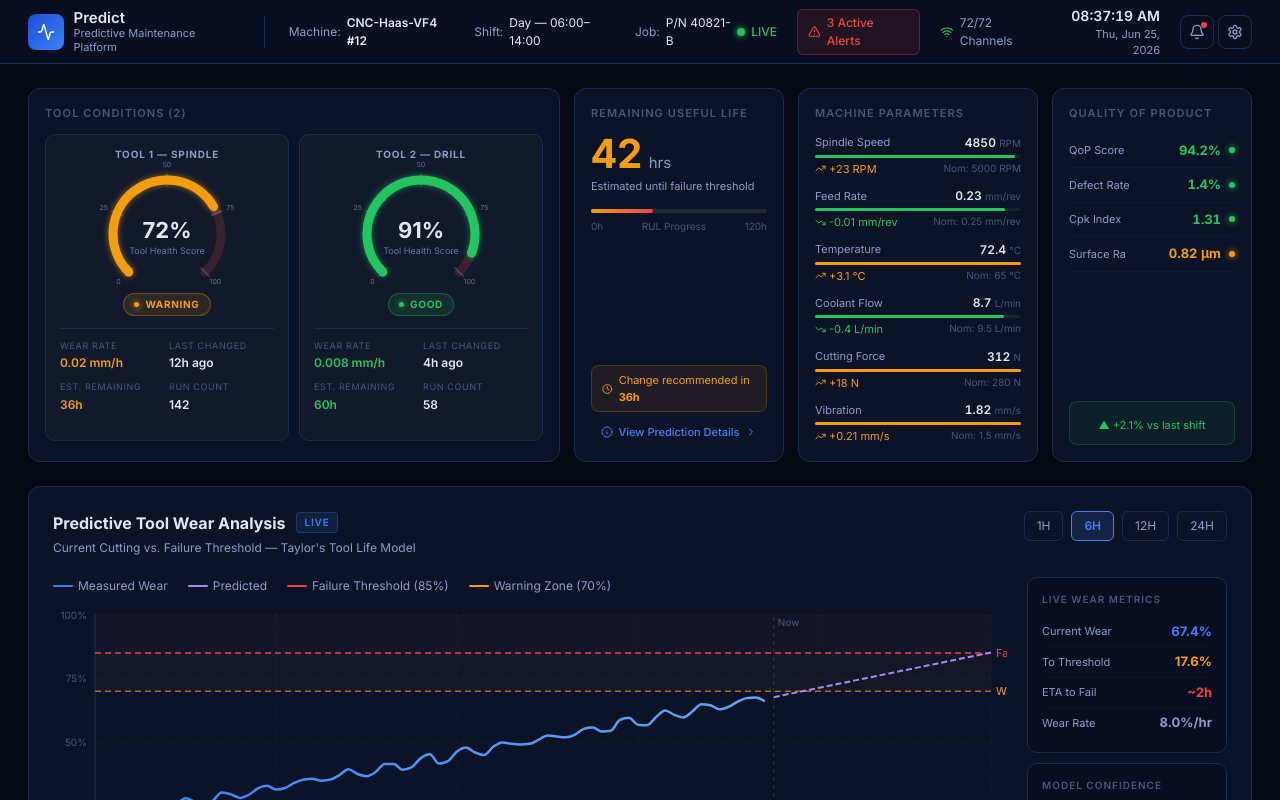
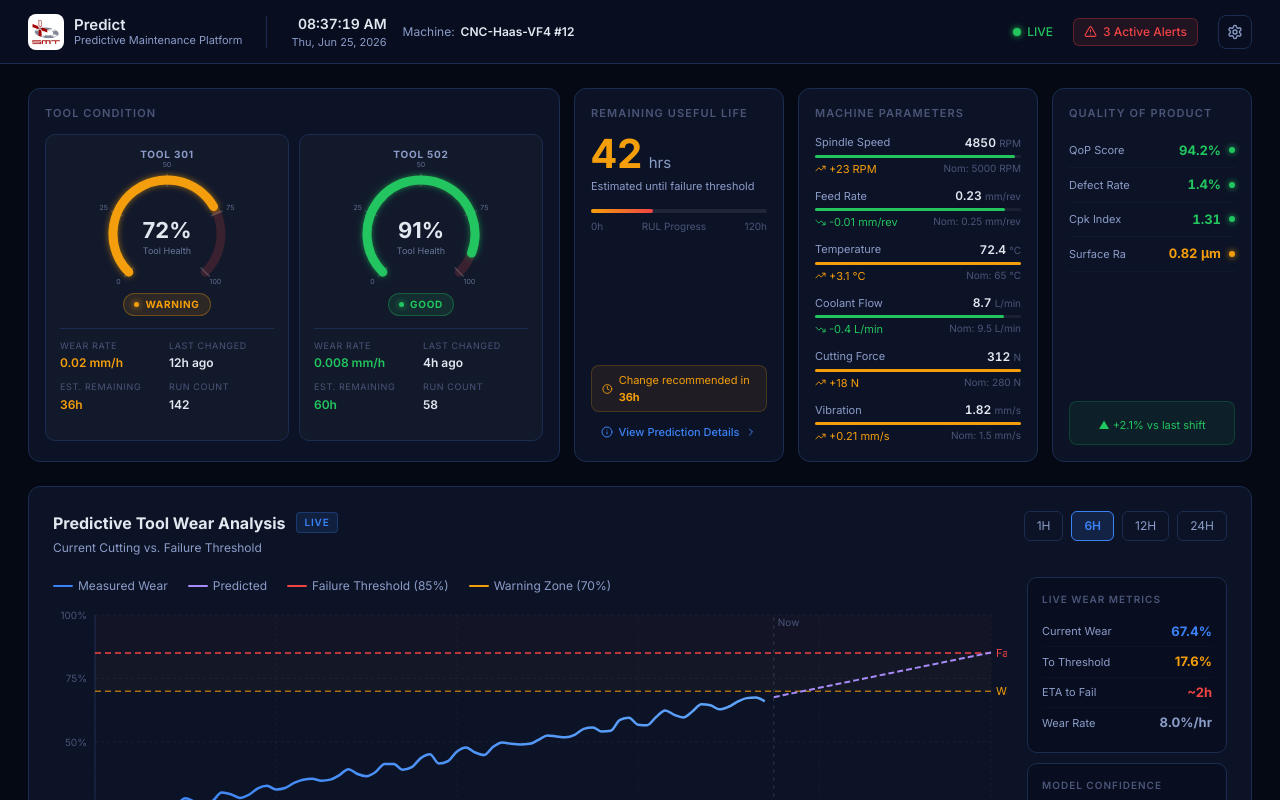
Before and after one commit to Rainyishx/pdm_dashboard, a React (Vite) app: page / in a window 1280 px wide. Shown: the top 800 px of the page. Built offline with nearby package versions, Linux system fonts and the light colour scheme.

Commit message:
header updates

```diff
--- a/src/app/components/Header.tsx
+++ b/src/app/components/Header.tsx
@@ -27,8 +27,16 @@ export function Header() {
     <header style={{ background: C.bg, borderBottom: `1px solid ${C.border}`, padding: '0 28px', height: 64, display: 'flex', alignItems: 'center', justifyContent: 'space-between', position: 'sticky', top: 0, zIndex: 100 }}>
       <div style={{ display: 'flex', alignItems: 'center', gap: 16 }}>
         <div style={{ display: 'flex', alignItems: 'center', gap: 10 }}>
-          <div style={{ width: 36, height: 36, borderRadius: 8, background: 'linear-gradient(135deg, #1d4ed8 0%, #3b82f6 100%)', display: 'flex', alignItems: 'center', justifyContent: 'center' }}>
-            <Activity size={18} color="#fff" />
+          <div style={{ width: 36, height: 36, borderRadius: 8, display: 'flex', alignItems: 'center', justifyContent: 'center', overflow: 'hidden' }}>
+            <img
+              src="src\Images\images.png"
+              alt="Custom Logo"
+              style={{
+                width: '100%',
+                height: '100%',
+                objectFit: 'cover'
+              }}
+            />
           </div>
           <div>
             <div style={{ color: C.text, fontSize: 15, fontWeight: 600, lineHeight: 1.2 }}>Predict</div>
@@ -36,17 +44,15 @@ export function Header() {
           </div>
         </div>
         <div style={{ width: 1, height: 32, background: C.border, margin: '0 8px' }} />
+
+        <div style={{ textAlign: 'right' }}>
+          <div style={{ fontSize: 14, color: C.text, fontWeight: 600, fontVariantNumeric: 'tabular-nums' }}>{timeStr}</div>
+          <div style={{ fontSize: 11, color: C.textSec }}>{dateStr}</div>
+        </div>
+
         <div style={{ display: 'flex', alignItems: 'center', gap: 6 }}>
           <span style={{ fontSize: 12, color: C.textSec }}>Machine:</span>
           <span style={{ fontSize: 12, color: C.text, fontWeight: 600 }}>CNC-Haas-VF4 #12</span>
-        </div>
-        <div style={{ display: 'flex', alignItems: 'center', gap: 6 }}>
-          <span style={{ fontSize: 12, color: C.textSec }}>Shift:</span>
-          <span style={{ fontSize: 12, color: C.text }}>Day — 06:00–14:00</span>
-        </div>
-        <div style={{ display: 'flex', alignItems: 'center', gap: 6 }}>
-          <span style={{ fontSize: 12, color: C.textSec }}>Job:</span>
-          <span style={{ fontSize: 12, color: C.text }}>P/N 40821-B</span>
         </div>
       </div>
 
@@ -61,21 +67,9 @@ export function Header() {
           <span style={{ fontSize: 12, color: C.red, fontWeight: 500 }}>3 Active Alerts</span>
         </div>
 
-        <div style={{ display: 'flex', alignItems: 'center', gap: 6 }}>
-          <Wifi size={14} color={C.green} />
-          <span style={{ fontSize: 12, color: C.textSec }}>72/72 Channels</span>
-        </div>
 
-        <div style={{ textAlign: 'right' }}>
-          <div style={{ fontSize: 14, color: C.text, fontWeight: 600, fontVariantNumeric: 'tabular-nums' }}>{timeStr}</div>
-          <div style={{ fontSize: 11, color: C.textSec }}>{dateStr}</div>
-        </div>
 
         <div style={{ display: 'flex', gap: 4 }}>
-          <button style={{ width: 34, height: 34, borderRadius: 8, border: `1px solid ${C.border}`, background: 'transparent', cursor: 'pointer', display: 'flex', alignItems: 'center', justifyContent: 'center', position: 'relative' }}>
-            <Bell size={16} color={C.textSec} />
-            <span style={{ position: 'absolute', top: 6, right: 6, width: 6, height: 6, borderRadius: '50%', background: C.red }} />
-          </button>
           <button style={{ width: 34, height: 34, borderRadius: 8, border: `1px solid ${C.border}`, background: 'transparent', cursor: 'pointer', display: 'flex', alignItems: 'center', justifyContent: 'center' }}>
             <Settings size={16} color={C.textSec} />
           </button>
--- a/src/app/components/MetricsSection.tsx
+++ b/src/app/components/MetricsSection.tsx
@@ -111,7 +111,7 @@ export function MetricsSection({ onOpenRULDetail, toolConditions = [] }: Props)
 
         {/* ── Tool Conditions ───────────────────────────────────────── */}
         <Card style={{ display: 'flex', flexDirection: 'column' }}>
-          <SectionLabel>Tool Condition{multi ? `s (${toolConditions.length})` : ''}</SectionLabel>
+          <SectionLabel>Tool Condition</SectionLabel>
           <div style={{
             flex: 1, display: 'flex',
             flexWrap: scrollable ? 'nowrap' : 'wrap',
--- a/src/app/components/RULModal.tsx
+++ b/src/app/components/RULModal.tsx
@@ -1,7 +1,7 @@
 import { X, BarChart2 } from 'lucide-react';
 import { BarChart, Bar, XAxis, YAxis, CartesianGrid, Tooltip, ResponsiveContainer, ReferenceLine, Cell } from 'recharts';
 import { rulDistributionData, rulSummaryStats, rulToolChangeCount } from './data';
-import { WearTrendsChart } from './ui/WearTrendsChart';
+import { WearTrendsChart } from './WearTrendsChart';
 
 const C = {
   bg:       '#050914',
--- a/src/app/components/ToolConditionGauge.tsx
+++ b/src/app/components/ToolConditionGauge.tsx
@@ -125,7 +125,7 @@ export function ToolConditionGauge({
         </text>
         <text x={cx} y={cy + subOffsetY} textAnchor="middle" fill="rgba(139,156,200,0.7)"
           style={{ fontSize: subFontSize, fontFamily: 'Inter, sans-serif' }}>
-          Tool Health Score
+          Tool Health
         </text>
       </svg>
 
--- a/src/app/components/ToolWearChart.tsx
+++ b/src/app/components/ToolWearChart.tsx
@@ -66,7 +66,7 @@ export function ToolWearChart({ onOpenRULModal }: Props) {
               <h2 style={{ fontSize: 16, fontWeight: 700, color: C.text, margin: 0 }}>Predictive Tool Wear Analysis</h2>
               <span style={{ fontSize: 10, fontWeight: 600, letterSpacing: '0.08em', color: C.blue, background: 'rgba(59,130,246,0.12)', border: `1px solid rgba(59,130,246,0.25)`, padding: '2px 8px', borderRadius: 4 }}>LIVE</span>
             </div>
-            <p style={{ fontSize: 12, color: C.textSec, margin: 0 }}>Current Cutting vs. Failure Threshold — Taylor's Tool Life Model</p>
+            <p style={{ fontSize: 12, color: C.textSec, margin: 0 }}>Current Cutting vs. Failure Threshold</p>
           </div>
           <div style={{ display: 'flex', gap: 8 }}>
             {['1H', '6H', '12H', '24H'].map((t, i) => (
--- a/src/app/components/data.ts
+++ b/src/app/components/data.ts
@@ -56,7 +56,7 @@ export interface ToolCondition {
 export const toolConditions: ToolCondition[] = [
   {
     id: 't1',
-    label: 'Tool 1 — Spindle',
+    label: 'Tool 301',
     value: 72,
     status: 'warning',
     wearRate: '0.02 mm/h',
@@ -66,7 +66,7 @@ export const toolConditions: ToolCondition[] = [
   },
   {
     id: 't2',
-    label: 'Tool 2 — Drill',
+    label: 'Tool 502',
     value: 91,
     status: 'good',
     wearRate: '0.008 mm/h',
```
Also changed, not shown: src/Images/images.png (added), src/app/components/WearTrendsChart.tsx (renamed from src/app/components/ui/WearTrendsChart.tsx).
